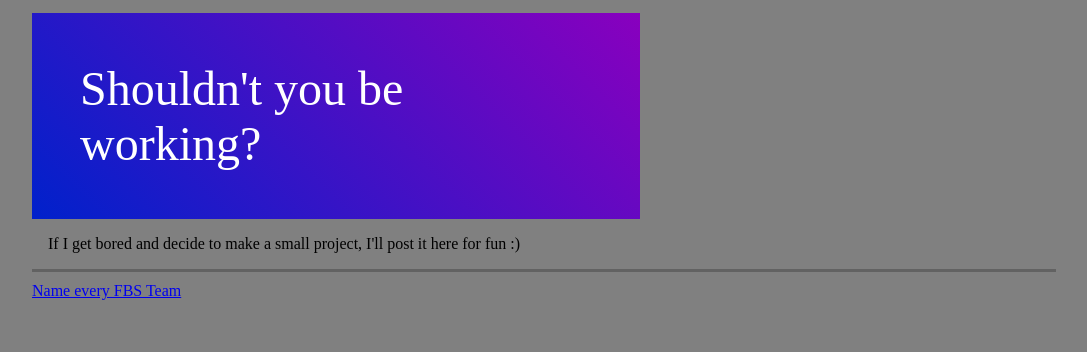
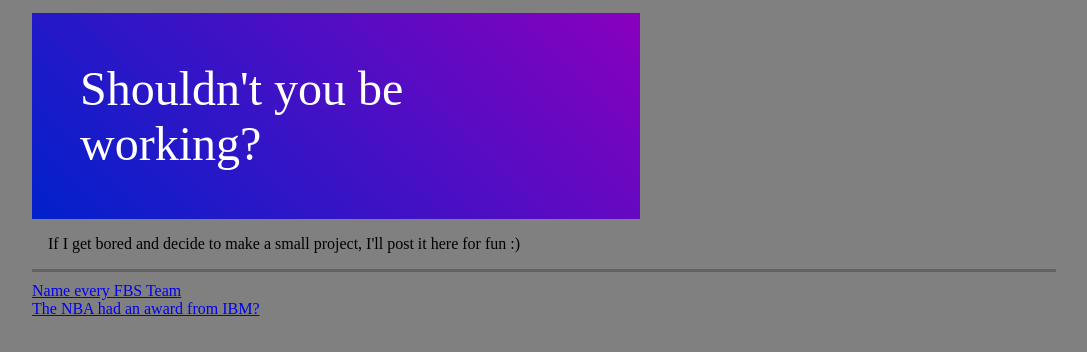
Before and after one commit to shouldntyoubeworking/home, a plain HTML site: page index.html in a window 1280 px wide. Shown: the whole page, without its empty margins (96-1183 px from the left). Drawn offline with Linux system fonts and the light colour scheme; a web font is replaced by a local one.

Commit message:
Web update

```diff
--- a/index.html
+++ b/index.html
@@ -13,7 +13,9 @@
         If I get bored and decide to make a small project, I'll post it here for fun :)
     </div>
     <div class="infographics">
-        <a href="http://fbsteams.shouldntyoubeworking.com/">Name every FBS Team</a>
+      <a href="http://fbsteams.shouldntyoubeworking.com/">Name every FBS Team</a> <br />
+      <a href="http://nbaibmaward.shouldntyoubeworking.com/">The NBA had an award from IBM?</a> <br />
+
 
     </div>
 
```
